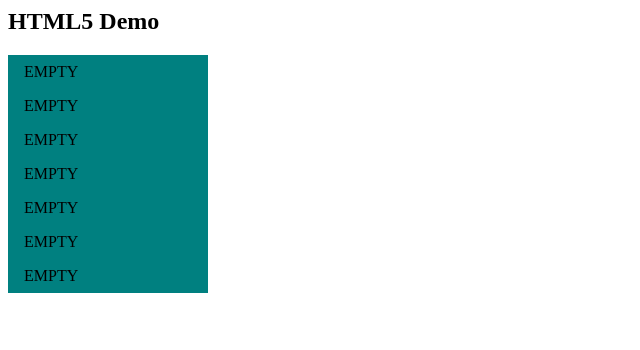
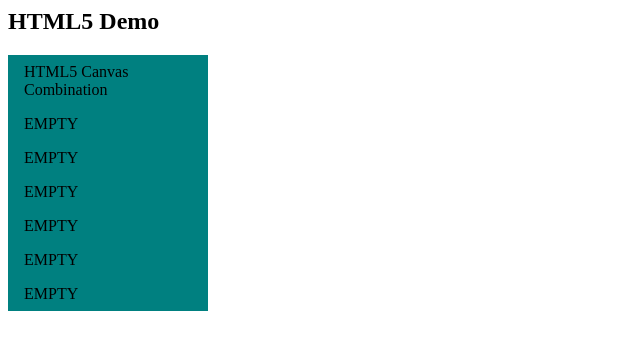
Before and after one commit to zygarde1023/myschoolportfolio, a PHP site: page /html5/index.php in a window 1280 px wide. Shown: the top 350 px of the page, without its empty margins (0-640 px from the left). Run offline with PHP 8.4, Linux system fonts and the light colour scheme.

Commit message:
Update templatehtml5.php

```diff
--- a/itl303/html5/templatehtml5.php
+++ b/itl303/html5/templatehtml5.php
@@ -38,7 +38,7 @@ li a:hover {
     <div><h2>HTML5 Demo</h2></div>
     <div class="nv" style="border: 5px;">
         <ul>
-            <li><a href="#">EMPTY</a></li>
+            <li><a href="index.php?view=html5&demo=html5com">HTML5 Canvas Combination</a></li>
             <li><a href="#">EMPTY</a></li>
             <li><a href="#">EMPTY</a></li>
             <li><a href="#">EMPTY</a></li>
```
